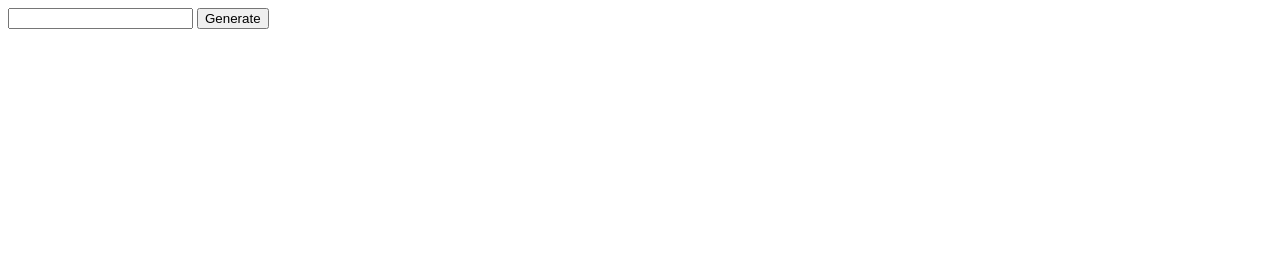
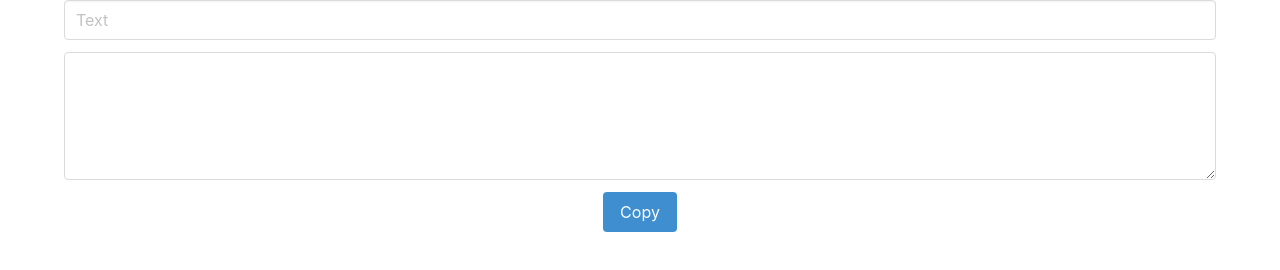
Before and after one commit to santiagoleiva/slack-banner-generator, a plain HTML site: page index.html in a window 1280 px wide. Drawn offline with nearby package versions, Linux system fonts and the light colour scheme.

Commit message:
feat(copy): modifica estilos

```diff
--- a/index.html
+++ b/index.html
@@ -6,37 +6,38 @@
 	<meta name="viewport" content="width=device-width, initial-scale=1.0">
 	<title>Slack banner generator</title>
 
-    <script src="http://code.jquery.com/jquery-1.4.2.js"></script>
+	<link rel="stylesheet" href="https://cdn.jsdelivr.net/npm/bulma@0.9.0/css/bulma.min.css">
+	<link rel="stylesheet" href="css/styles.css">
+
+	<script src="https://ajax.googleapis.com/ajax/libs/jquery/1.11.1/jquery.min.js"></script>
 	<script src="js/figlet.js"></script>
 	<script src="js/jquery.figlet.js"></script>
-
-    <script>
-        $(document).ready(function () {
-            $("#input-text").keyup(function () {
-                var value = " " + $(this).val();
-                $("#output").figlet(value);
-            });
-
-            $("#btn-generate").click(function(){
-                console.log($("#output").html());
-            });
-
-            $("#input-form").submit(function(event){
-                return false;
-            });
-        });
-    </script>
+	<script src="js/index.js"></script>
 </head>
 
 <body>
+	<div class="container">
 		<form id="input-form">
-        <div>
-            <input type="text" id="input-text" value="" />
-            <button type="button" id="btn-generate">Generate</button>
+			<div class="field">
+				<div class="control">
+					<input type="text" class="input" id="input-text" value="" placeholder="Text" />
 				</div>
+			</div>
+
+			<div class="field">
+				<div class="control">
+					<textarea class="textarea" id="output" readonly></textarea>
+				</div>
+			</div>
+
+			<div class="field is-grouped is-grouped-centered">
+				<div class="control">
+					<button type="button" class="button is-info" id="btn-copy">Copy</button>
+				</div>
+			</div>
+
 		</form>
-
-    <pre id="output" style="display: none;"></pre>
+	</div>
 </body>
 
 </html>
--- /dev/null
+++ b/js/index.js
@@ -0,0 +1,15 @@
+$(document).ready(function () {
+    $("#input-text").keyup(function () {
+        var value = " " + $(this).val();
+        $("#output").figlet(value);
+    });
+
+    $("#btn-copy").click(function () {
+        $("#output").select();
+        document.execCommand("copy");
+    });
+
+    $("#input-form").submit(function (event) {
+        return false;
+    });
+});
```
Also changed, not shown: css/styles.css (added). Lines whose indentation alone changed are shown as unchanged.
